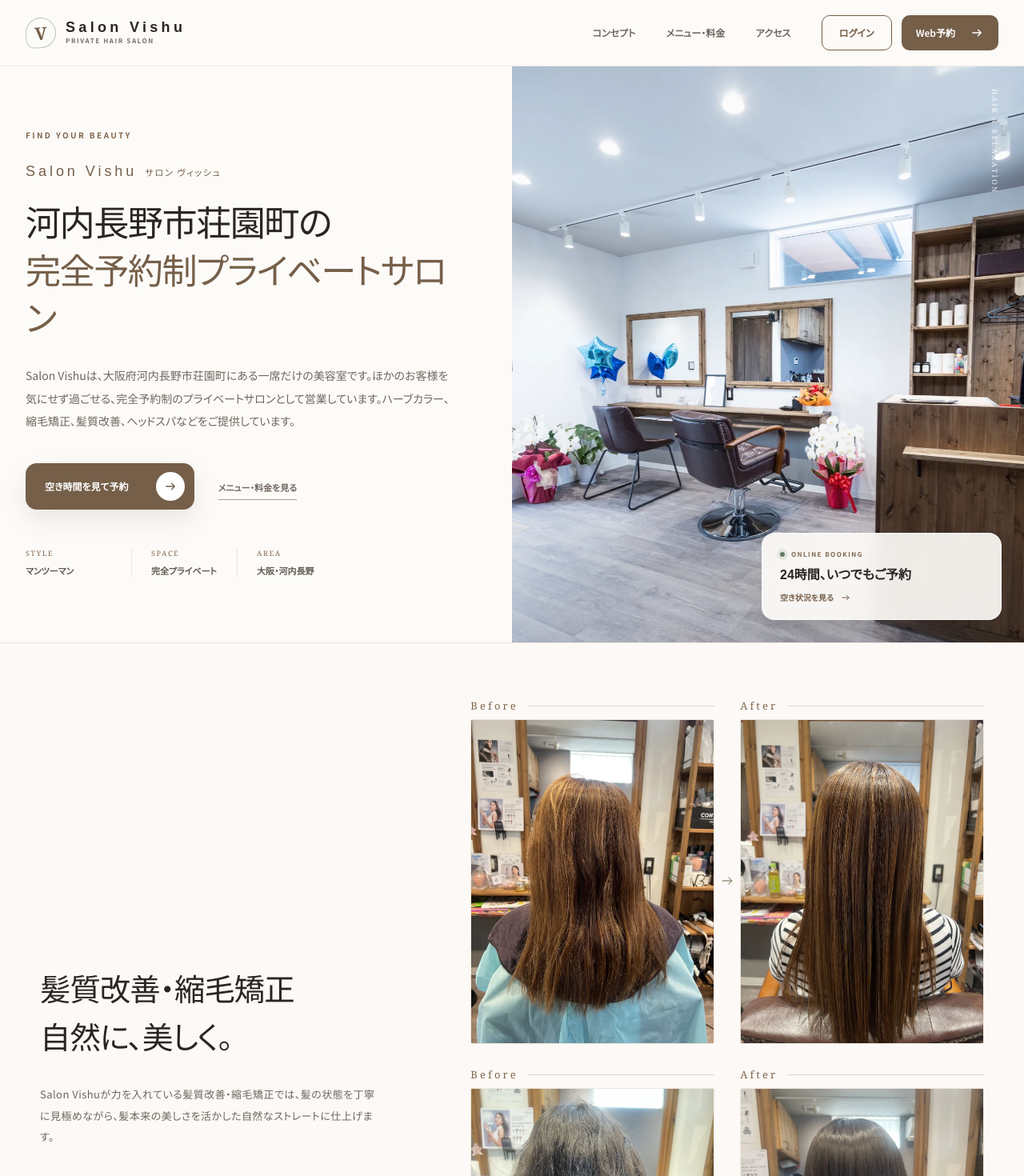
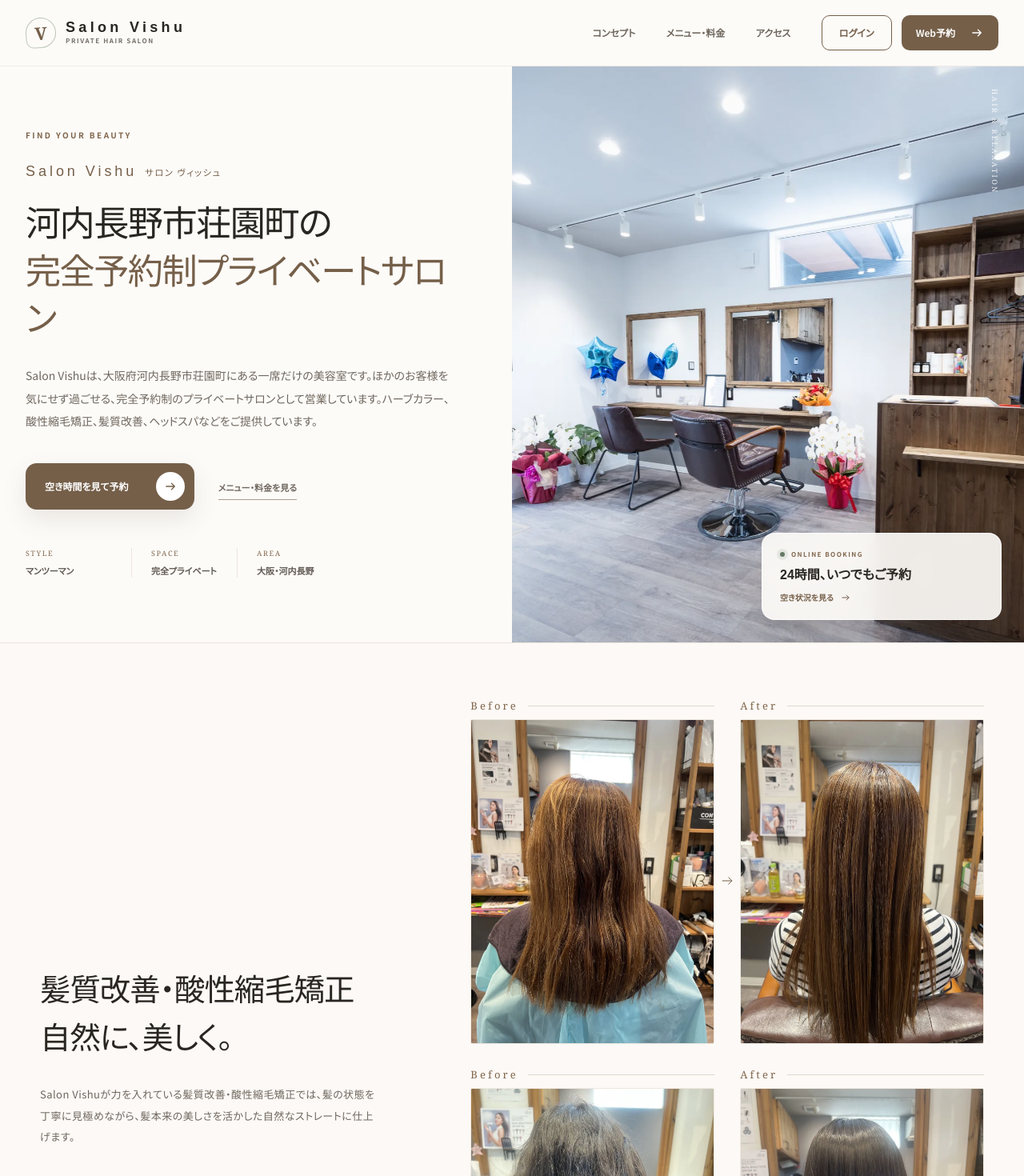
Before and after one commit to AppMan-inc/vishu-renewal-web, a Next.js app: page / in a window 1280 px wide. Shown: the top 1470 px of the page at 80% size. Built offline with nearby package versions, Linux system fonts and the light colour scheme; no server answers.

Commit message:
fix: correct homepage wording to 酸性縮毛矯正

```diff
--- a/src/components/home/home-page.tsx
+++ b/src/components/home/home-page.tsx
@@ -114,7 +114,7 @@ function HeroSection() {
           <em className={styles.headlineLine}>完全予約制プライベートサロン</em>
         </h1>
         <p className={styles.heroDescription}>
-          Salon Vishuは、大阪府河内長野市荘園町にある一席だけの美容室です。ほかのお客様を気にせず過ごせる、完全予約制のプライベートサロンとして営業しています。ハーブカラー、縮毛矯正、髪質改善、ヘッドスパなどをご提供しています。
+          Salon Vishuは、大阪府河内長野市荘園町にある一席だけの美容室です。ほかのお客様を気にせず過ごせる、完全予約制のプライベートサロンとして営業しています。ハーブカラー、酸性縮毛矯正、髪質改善、ヘッドスパなどをご提供しています。
         </p>
         <div className={styles.heroActions}>
           <ArrowLink href="/booking">空き時間を見て予約</ArrowLink>
@@ -176,9 +176,9 @@ function StraighteningSection() {
       <div className={styles.straighteningInner}>
         <div className={styles.straighteningCopy}>
           <h2 className={styles.straighteningTitle} id="straightening-title">
-            髪質改善・縮毛矯正<br />自然に、美しく。
+            髪質改善・酸性縮毛矯正<br />自然に、美しく。
           </h2>
-          <p className={styles.straighteningSubCopy}>Salon Vishuが力を入れている髪質改善・縮毛矯正では、髪の状態を丁寧に見極めながら、髪本来の美しさを活かした自然なストレートに仕上げます。</p>
+          <p className={styles.straighteningSubCopy}>Salon Vishuが力を入れている髪質改善・酸性縮毛矯正では、髪の状態を丁寧に見極めながら、髪本来の美しさを活かした自然なストレートに仕上げます。</p>
         </div>
         <div className={styles.straighteningPairs}>
           {straighteningPairs.map((pair, index) => (
@@ -190,7 +190,7 @@ function StraighteningSection() {
               <figure>
                 <figcaption>Before</figcaption>
                 <Image
-                  alt={`髪質改善・縮毛矯正${index + 1}組目の施術前`}
+                  alt={`髪質改善・酸性縮毛矯正${index + 1}組目の施術前`}
                   className={styles.straighteningImage}
                   height={2134}
                   sizes="(max-width: 680px) 43vw, (max-width: 1120px) 344px, 300px"
@@ -201,7 +201,7 @@ function StraighteningSection() {
               <figure>
                 <figcaption>After</figcaption>
                 <Image
-                  alt={`髪質改善・縮毛矯正${index + 1}組目の施術後`}
+                  alt={`髪質改善・酸性縮毛矯正${index + 1}組目の施術後`}
                   className={styles.straighteningImage}
                   height={2134}
                   sizes="(max-width: 680px) 43vw, (max-width: 1120px) 344px, 300px"
--- a/src/lib/site-metadata.ts
+++ b/src/lib/site-metadata.ts
@@ -3,7 +3,7 @@ import { siteUrl } from "@/lib/site-url";
 
 export const siteName = "Salon Vishu";
 export const defaultDescription =
-  "大阪府河内長野市荘園町の美容室、Salon Vishu（サロン ヴィッシュ）。一席だけの完全予約制プライベートサロンです。ハーブカラー、縮毛矯正、髪質改善、ヘッドスパなどをご提供しています。";
+  "大阪府河内長野市荘園町の美容室、Salon Vishu（サロン ヴィッシュ）。一席だけの完全予約制プライベートサロンです。ハーブカラー、酸性縮毛矯正、髪質改善、ヘッドスパなどをご提供しています。";
 
 type PageMetadataOptions = {
   title: string;
```
